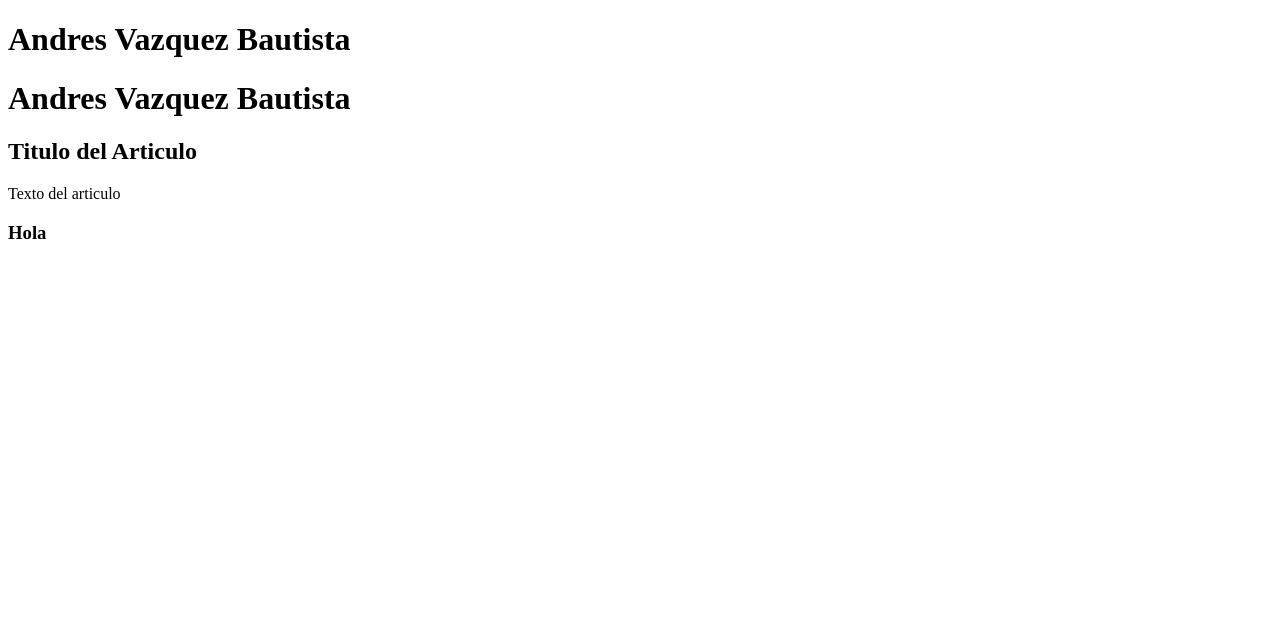
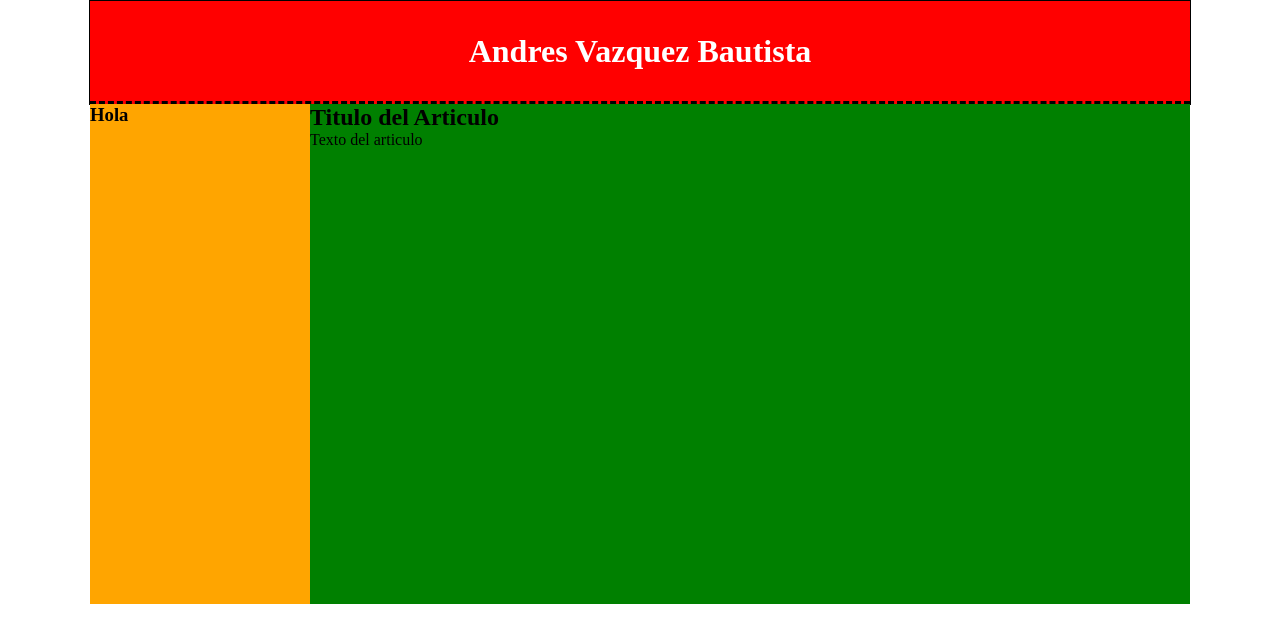
Before and after one commit to AndresVaBa/dev-learning, a plain HTML site: page journal/index.html in a window 1280 px wide. Drawn offline with Linux system fonts and the light colour scheme.

Commit message:
fix Modified journal

```diff
--- a/journal/index.html
+++ b/journal/index.html
@@ -3,16 +3,17 @@
     <head>
         <meta charset="utf-8"/>
         <title>CC Andres Vazquez</title>
+        <link rel="stylesheet" href="style.css" />
     </head>
     <body>
-        <h1>Andres Vazquez Bautista </h1>
+
 
         <div id="container">
 <header>
     <h1>Andres Vazquez Bautista </h1>
 
 </header>
-        </div>
+
     <section id="content">
 
         <articule class="article">
@@ -24,6 +25,6 @@
         <aside>
             <h3>Hola</h3>
         </aside>
-
+    </div>
     </body>
 </html>
--- /dev/null
+++ b/journal/style.css
@@ -0,0 +1,46 @@
+*{
+  margin: 0px;
+  padding: 0px;
+}
+body{
+  background: lightgray
+  font-family: Arial, Helvetica, sans-serif;
+
+}
+
+#container{
+   /*whidth: 70%;*/
+
+   width: 1100px;
+    margin: 0px auto;
+    border: 1px solid black;
+
+
+}
+header{
+  background: red;
+  height: 100px;
+  width: 100%;
+  margin: 0px;
+  text-align: center;
+  line-height: 100px;
+  color: white;
+  border-bottom: 3px dashed black;
+
+}
+#content{
+   float: right;
+   width: 80%;
+   min-height: 500px;
+   background: green;
+}
+aside{
+  float: right;
+  width: 20%;
+  min-height: 500px;
+  background: orange;
+}
+
+.article{
+
+}
```
Also changed, not shown: journal/estiles.css (deleted).
